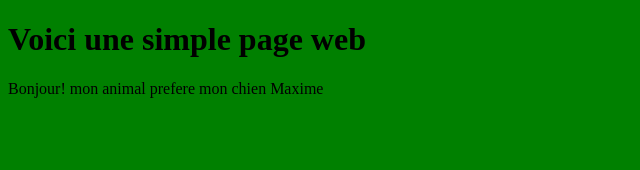
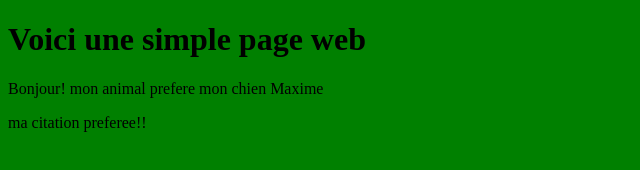
Before and after one commit to UnknownGuy123/d73-labo-git-02, a plain HTML site: page index.html in a window 1280 px wide. Shown: the whole page, without its empty margins (0-640 px from the left). Drawn offline with Linux system fonts and the light colour scheme.

Commit message:
Ajout de Citation

```diff
--- a/index.html
+++ b/index.html
@@ -8,6 +8,7 @@
 	<h1>Voici une simple page web</h1>
 
 	<p>Bonjour! mon animal prefere mon chien Maxime</p>
+	<p>ma citation preferee!!</p>
 
 	</body>
 </html>
```
